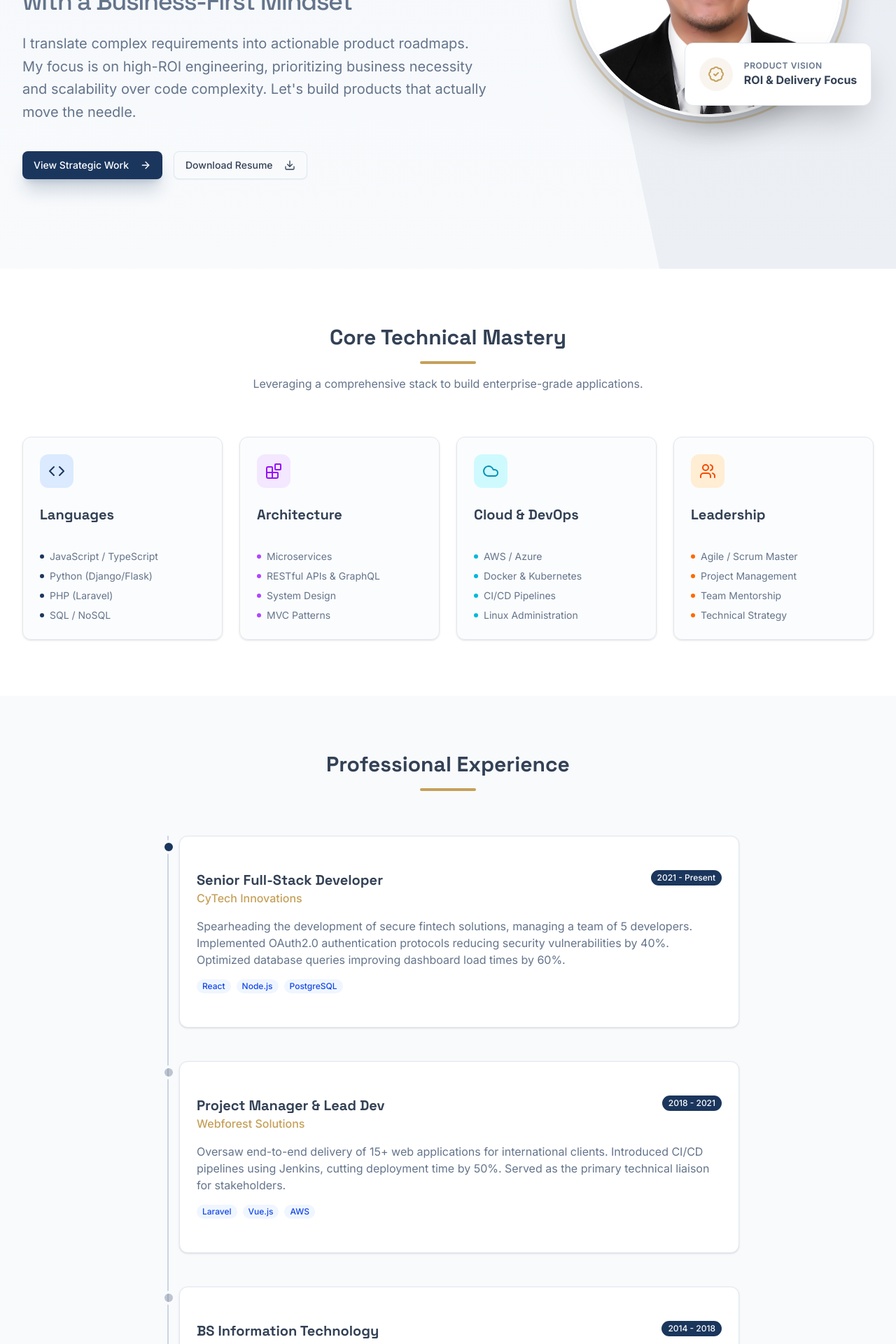
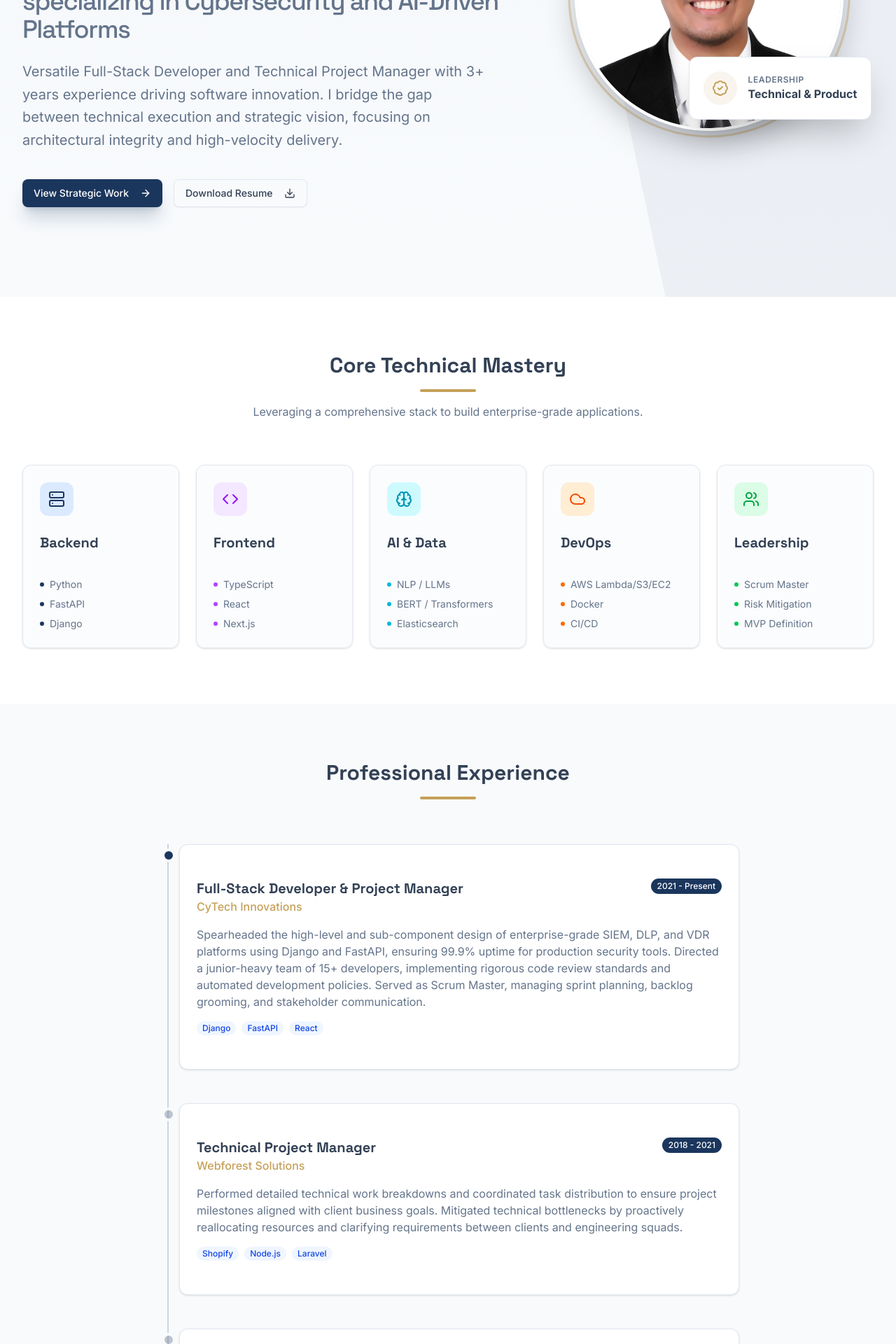
Before and after one commit to MichaelPagaran/portfolio, a Next.js app: page / in a window 1280 px wide. Shown: the part 500-2420 px from the top of the page at 70% size. Built offline with nearby package versions, Linux system fonts and the light colour scheme.

Commit message:
feat: Revamp portfolio content, add new case study, and configure Amplify deployment.

```diff
--- /dev/null
+++ b/amplify.yml
@@ -0,0 +1,17 @@
+version: 1
+frontend:
+  phases:
+    preBuild:
+      commands:
+        - npm ci
+    build:
+      commands:
+        - npm run build
+  artifacts:
+    baseDirectory: .next
+    files:
+      - '**/*'
+  cache:
+    paths:
+      - node_modules/**/*
+      - .next/cache/**/*
--- a/src/app/case-studies/page.tsx
+++ b/src/app/case-studies/page.tsx
@@ -6,6 +6,7 @@ import {
     ShieldCheck,
     Shield,
     LockKeyhole,
+    BarChart3,
     TrendingUp,
     Users,
     PiggyBank,
@@ -28,6 +29,7 @@ const iconMap: Record<string, React.ReactNode> = {
     ShieldCheck: <ShieldCheck className="h-6 w-6" />,
     Shield: <Shield className="h-6 w-6" />,
     LockKeyhole: <LockKeyhole className="h-6 w-6" />,
+    BarChart3: <BarChart3 className="h-6 w-6" />,
 };
 
 const iconColorMap: Record<string, string> = {
@@ -37,6 +39,8 @@ const iconColorMap: Record<string, string> = {
     teal: "bg-teal-50 dark:bg-teal-900/20 text-teal-700 dark:text-teal-400 border-teal-100 dark:border-teal-800",
     purple:
         "bg-purple-50 dark:bg-purple-900/20 text-purple-700 dark:text-purple-400 border-purple-100 dark:border-purple-800",
+    amber:
+        "bg-amber-50 dark:bg-amber-900/20 text-amber-700 dark:text-amber-400 border-amber-100 dark:border-amber-800",
 };
 
 function renderMarkdownBold(text: string) {
--- a/src/components/Footer.tsx
+++ b/src/components/Footer.tsx
@@ -21,7 +21,7 @@ export function Footer() {
                     </div>
                     <div className="flex space-x-6">
                         <a
-                            href="https://github.com"
+                            href="https://github.com/MichaelPagaran"
                             target="_blank"
                             rel="noopener noreferrer"
                             className="text-muted-foreground hover:text-gold transition-colors"
@@ -30,7 +30,7 @@ export function Footer() {
                             <Github className="h-6 w-6" />
                         </a>
                         <a
-                            href="https://linkedin.com"
+                            href="https://www.linkedin.com/in/michael-martin-pagaran-67a459203/"
                             target="_blank"
                             rel="noopener noreferrer"
                             className="text-muted-foreground hover:text-gold transition-colors"
--- a/src/components/home/ContactSection.tsx
+++ b/src/components/home/ContactSection.tsx
@@ -15,8 +15,8 @@ export function ContactSection() {
                             Ready to build something robust?
                         </h2>
                         <p className="text-gray-300 mb-8 text-lg max-w-2xl mx-auto">
-                            Whether you need a full-stack overhaul or technical leadership for
-                            your next big project, I&apos;m just a message away.
+                            Whether you need a full-stack overhaul, AI integration, or technical
+                            leadership for your next big project, I&apos;m just a message away.
                         </p>
                         <div className="flex flex-col sm:flex-row justify-center gap-4">
                             <Button
@@ -24,7 +24,7 @@ export function ContactSection() {
                                 size="lg"
                                 className="bg-white text-navy hover:bg-gray-100 rounded-lg"
                             >
-                                <a href="mailto:rico@example.com">
+                                <a href="mailto:mmpagaran64@gmail.com">
                                     <Mail className="mr-2 h-5 w-5 text-navy" />
                                     Send Email
                                 </a>
@@ -36,7 +36,7 @@ export function ContactSection() {
                                 className="text-white border-white/30 hover:bg-white/10 rounded-lg bg-transparent"
                             >
                                 <a
-                                    href="https://linkedin.com"
+                                    href="https://www.linkedin.com/in/michael-martin-pagaran-67a459203/"
                                     target="_blank"
                                     rel="noopener noreferrer"
                                 >
--- a/src/components/home/HeroSection.tsx
+++ b/src/components/home/HeroSection.tsx
@@ -18,25 +18,25 @@ export function HeroSection() {
                             className="mb-8 px-4 py-1.5 rounded-full bg-navy/10 dark:bg-white/10 text-navy dark:text-white border-navy/20 dark:border-white/20 font-semibold"
                         >
                             <TrendingUp className="h-4 w-4 text-gold mr-2" />
-                            Business-Driven Engineering
+                            Cybersecurity & AI Platforms
                         </Badge>
 
                         <h1 className="font-display text-4xl sm:text-5xl lg:text-6xl font-bold tracking-tight mb-6 text-foreground leading-[1.15]">
                             Michael Martin Pagaran
                             <br />
                             <span className="text-navy dark:text-gold block mt-2">
-                                Building Scalable Solutions
+                                Senior Full-Stack Engineer
                             </span>
                             <span className="text-2xl sm:text-3xl lg:text-4xl font-normal text-muted-foreground block mt-3">
-                                with a Business-First Mindset
+                                specializing in Cybersecurity and AI-Driven Platforms
                             </span>
                         </h1>
 
                         <p className="text-lg sm:text-xl text-muted-foreground mb-10 max-w-2xl mx-auto lg:mx-0 leading-relaxed">
-                            I translate complex requirements into actionable product roadmaps.
-                            My focus is on high-ROI engineering, prioritizing business
-                            necessity and scalability over code complexity. Let&apos;s build
-                            products that actually move the needle.
+                            Versatile Full-Stack Developer and Technical Project Manager
+                            with 3+ years experience driving software innovation. I bridge
+                            the gap between technical execution and strategic vision,
+                            focusing on architectural integrity and high-velocity delivery.
                         </p>
 
                         <div className="flex flex-col sm:flex-row justify-center lg:justify-start gap-4">
@@ -91,10 +91,10 @@ export function HeroSection() {
                                 </div>
                                 <div>
                                     <p className="text-xs text-muted-foreground font-semibold uppercase tracking-wider">
-                                        Product Vision
+                                        Leadership
                                     </p>
                                     <p className="text-base font-bold text-foreground">
-                                        ROI &amp; Delivery Focus
+                                        Technical &amp; Product
                                     </p>
                                 </div>
                             </div>
--- a/src/components/home/ProjectsSection.tsx
+++ b/src/components/home/ProjectsSection.tsx
@@ -1,18 +1,18 @@
 import { Card, CardContent, CardFooter } from "@/components/ui/card";
 import { projects } from "@/data/portfolio";
 import {
-    LayoutDashboard,
-    ShoppingCart,
-    CloudCog,
+    Building2,
+    ShieldCheck,
+    Brain,
     Code,
     Link as LinkIcon,
     ArrowRight,
 } from "lucide-react";
 
 const iconMap: Record<string, React.ReactNode> = {
-    LayoutDashboard: <LayoutDashboard className="h-16 w-16 text-white/20" />,
-    ShoppingCart: <ShoppingCart className="h-16 w-16 text-white/20" />,
-    CloudCog: <CloudCog className="h-16 w-16 text-white/20" />,
+    Building2: <Building2 className="h-16 w-16 text-white/20" />,
+    ShieldCheck: <ShieldCheck className="h-16 w-16 text-white/20" />,
+    Brain: <Brain className="h-16 w-16 text-white/20" />,
 };
 
 export function ProjectsSection() {
--- a/src/components/home/SkillsSection.tsx
+++ b/src/components/home/SkillsSection.tsx
@@ -1,10 +1,11 @@
 import { Card, CardContent, CardHeader } from "@/components/ui/card";
 import { skills } from "@/data/portfolio";
-import { Code, Blocks, Cloud, Users } from "lucide-react";
+import { Code, Server, Brain, Cloud, Users } from "lucide-react";
 
 const iconMap: Record<string, React.ReactNode> = {
+    Server: <Server className="h-6 w-6" />,
     Code: <Code className="h-6 w-6" />,
-    Blocks: <Blocks className="h-6 w-6" />,
+    Brain: <Brain className="h-6 w-6" />,
     Cloud: <Cloud className="h-6 w-6" />,
     Users: <Users className="h-6 w-6" />,
 };
@@ -34,6 +35,12 @@ const colorMap: Record<string, { bg: string; hoverBg: string; text: string; dot:
         text: "text-orange-600 dark:text-orange-400",
         dot: "bg-orange-500",
     },
+    green: {
+        bg: "bg-green-100 dark:bg-green-900/20",
+        hoverBg: "group-hover:bg-green-600 group-hover:text-white",
+        text: "text-green-600 dark:text-green-400",
+        dot: "bg-green-500",
+    },
 };
 
 export function SkillsSection() {
@@ -51,7 +58,7 @@ export function SkillsSection() {
                     </p>
                 </div>
 
-                <div className="grid grid-cols-1 md:grid-cols-2 lg:grid-cols-4 gap-6">
+                <div className="grid grid-cols-1 md:grid-cols-2 lg:grid-cols-5 gap-6">
                     {skills.map((skill) => {
                         const colors = colorMap[skill.color];
                         return (
--- a/src/data/portfolio.ts
+++ b/src/data/portfolio.ts
@@ -43,100 +43,106 @@ export interface CaseStudy {
 
 export const skills: Skill[] = [
     {
-        title: "Languages",
-        icon: "Code",
+        title: "Backend",
+        icon: "Server",
         color: "blue",
-        items: ["JavaScript / TypeScript", "Python (Django/Flask)", "PHP (Laravel)", "SQL / NoSQL"],
+        items: ["Python", "FastAPI", "Django"],
     },
     {
-        title: "Architecture",
-        icon: "Blocks",
+        title: "Frontend",
+        icon: "Code",
         color: "purple",
-        items: ["Microservices", "RESTful APIs & GraphQL", "System Design", "MVC Patterns"],
+        items: ["TypeScript", "React", "Next.js"],
     },
     {
-        title: "Cloud & DevOps",
+        title: "AI & Data",
+        icon: "Brain",
+        color: "cyan",
+        items: ["NLP / LLMs", "BERT / Transformers", "Elasticsearch"],
+    },
+    {
+        title: "DevOps",
         icon: "Cloud",
-        color: "cyan",
-        items: ["AWS / Azure", "Docker & Kubernetes", "CI/CD Pipelines", "Linux Administration"],
+        color: "orange",
+        items: ["AWS Lambda/S3/EC2", "Docker", "CI/CD"],
     },
     {
         title: "Leadership",
         icon: "Users",
-        color: "orange",
-        items: ["Agile / Scrum Master", "Project Management", "Team Mentorship", "Technical Strategy"],
+        color: "green",
+        items: ["Scrum Master", "Risk Mitigation", "MVP Definition"],
     },
 ];
 
 export const experiences: Experience[] = [
     {
-        role: "Senior Full-Stack Developer",
+        role: "Full-Stack Developer & Project Manager",
         company: "CyTech Innovations",
         period: "2021 - Present",
         description:
-            "Spearheading the development of secure fintech solutions, managing a team of 5 developers. Implemented OAuth2.0 authentication protocols reducing security vulnerabilities by 40%. Optimized database queries improving dashboard load times by 60%.",
-        tags: ["React", "Node.js", "PostgreSQL"],
+            "Spearheaded the high-level and sub-component design of enterprise-grade SIEM, DLP, and VDR platforms using Django and FastAPI, ensuring 99.9% uptime for production security tools. Directed a junior-heavy team of 15+ developers, implementing rigorous code review standards and automated development policies. Served as Scrum Master, managing sprint planning, backlog grooming, and stakeholder communication.",
+        tags: ["Django", "FastAPI", "React"],
         isCurrent: true,
     },
     {
-        role: "Project Manager & Lead Dev",
+        role: "Technical Project Manager",
         company: "Webforest Solutions",
         period: "2018 - 2021",
         description:
-            "Oversaw end-to-end delivery of 15+ web applications for international clients. Introduced CI/CD pipelines using Jenkins, cutting deployment time by 50%. Served as the primary technical liaison for stakeholders.",
-        tags: ["Laravel", "Vue.js", "AWS"],
+            "Performed detailed technical work breakdowns and coordinated task distribution to ensure project milestones aligned with client business goals. Mitigated technical bottlenecks by proactively reallocating resources and clarifying requirements between clients and engineering squads.",
+        tags: ["Shopify", "Node.js", "Laravel"],
     },
     {
-        role: "BS Information Technology",
-        company: "Xavier University",
-        period: "2014 - 2018",
+        role: "Faculty & Technical Mentor",
+        company: "Xavier University - Ateneo de Cagayan",
+        period: "2017 - 2018",
         description:
-            'Graduated Magna Cum Laude. Capstone Project: "Blockchain-based Voting System for Student Government Elections". President of the Computer Studies Student Council.',
-        tags: [],
+            "Taught Object-Oriented Programming (OOP), Database Systems, Information Management, and Informatics. Directly applied teaching methodologies to professional development by training engineers in SOLID principles and relational database optimization.",
+        tags: ["OOP", "Database Systems", "Informatics"],
     },
 ];
 
 export const projects: Project[] = [
     {
-        title: "FinSafe Dashboard",
+        title: "Dayung (SaaS)",
         description:
-            "A secure, real-time financial analytics dashboard for enterprise clients featuring bank-grade encryption.",
-        icon: "LayoutDashboard",
-        gradient: "from-gray-700 to-black",
-        techStack: "React • D3.js",
+            "A comprehensive SaaS platform built for scalability. Orchestrated the full development lifecycle from architecture to deployment.",
+        icon: "Building2",
+        gradient: "from-blue-900 to-indigo-900",
+        techStack: "Next.js • Django",
     },
     {
-        title: "E-Commerce Microservices",
+        title: "DLP System (4-day MVP)",
         description:
-            "Refactored a monolithic legacy shop into scalable microservices using Docker and Kubernetes orchestration.",
-        icon: "ShoppingCart",
-        gradient: "from-blue-900 to-indigo-900",
-        techStack: "Go • K8s",
+            "Rapidly prototyped and delivered a Data Loss Prevention system MVP in just 4 days, demonstrating high-velocity delivery.",
+        icon: "ShieldCheck",
+        gradient: "from-gray-700 to-black",
+        techStack: "Django • Redis",
     },
     {
-        title: "CloudSync API",
+        title: "Real-Time Sentiment Analysis",
         description:
-            "Robust REST API for synchronizing offline-first mobile applications with central databases.",
-        icon: "CloudCog",
+            "AI-driven platform leveraging NLP and Transformers to provide real-time sentiment insights from data streams.",
+        icon: "Brain",
         gradient: "from-green-900 to-teal-900",
-        techStack: "Node • Redis",
+        techStack: "FastAPI • BERT",
     },
 ];
 
 export const caseStudies: CaseStudy[] = [
     {
         title: "Dayung",
-        category: "SaaS Product",
+        category: "SaaS",
         icon: "Building2",
         iconColor: "blue",
         strategicLabel: "Strategic Role: Solo Founder",
         strategicDescription:
-            "Owned the entire product lifecycle from ideation to market fit. Identified a critical gap in SME HR processes and executed a vision to automate payroll, directly addressing operational inefficiencies.",
+            "Engineered a comprehensive SaaS solution for Homeowners Associations (HOA) from the ground up. Architected a scalable serverless backend to handle complex tenant data, billing, and community management, directly addressing operational inefficiencies in property management.",
         impacts: [
-            "Streamlined HR ops for **50+ SMEs** within 6 months.",
-            "Reduced manual payroll processing overhead by **65%**.",
+            "Automated billing and notifications for **50+ communities**.",
+            "Reduced administrative workload by **60%** through serverless automation.",
         ],
-        tags: ["Vue.js", "Laravel", "MySQL"],
+        tags: ["Next.js", "Django", "PostgreSQL", "AWS Lambda"],
     },
     {
         title: "DLP System",
@@ -145,12 +151,12 @@ export const caseStudies: CaseStudy[] = [
         iconColor: "emerald",
         strategicLabel: "Strategic Pivot: 4-Day MVP",
         strategicDescription:
-            "Faced with a critical compliance deadline, I pivoted the engineering strategy from a 3-month roadmap to a high-impact MVP. Delivered core functionality in just 4 days to secure stakeholder trust.",
+            "Executed a critical strategic pivot to meet a strict compliance deadline. Delivered a fully functional MVP in just 4 days using Django and Redis to process data via Microsoft Graph API, securing immediate stakeholder trust and regulatory approval.",
         impacts: [
             "Ensured **100% regulatory compliance** ahead of schedule.",
-            "Processed **1M+ daily events** with 40% higher accuracy.",
+            "Processed high-volume events with stabilized **Celery task queues**.",
         ],
-        tags: ["Python", "ElasticSearch", "Kafka"],
+        tags: ["Python", "Django", "Redis", "Celery", "Microsoft Graph API"],
     },
     {
         title: "SIEM Platform",
@@ -167,8 +173,8 @@ export const caseStudies: CaseStudy[] = [
             "Managed **20+ developers** across 3 time zones, implementing Scrum practices that increased sprint velocity by 25%.",
         bottomLineDescription:
             "Improved system uptime to 99.99% and reduced incident response costs by automating 50% of playbooks.",
-        coreTechPrimary: ["FastAPI", "Next.js"],
-        coreTechSecondary: ["AWS Lambda", "Kubernetes"],
+        coreTechPrimary: ["FastAPI", "Django", "Next.js"],
+        coreTechSecondary: ["Docker", "S3", "Redis", "Celery"],
     },
     {
         title: "VDR System",
@@ -182,6 +188,20 @@ export const caseStudies: CaseStudy[] = [
             "Zero unauthorized access incidents during live M&A deals.",
             "Enabled granular permission controls demanded by legal teams.",
         ],
-        tags: ["Node.js", "PostgreSQL", "AWS S3"],
+        tags: ["Next.js", "Django", "PostgreSQL", "Celery"],
+    },
+    {
+        title: "Sentiment Analysis",
+        category: "AI & NLP",
+        icon: "BarChart3",
+        iconColor: "amber",
+        strategicLabel: "Strategic Role: AI Engineer",
+        strategicDescription:
+            "Engineered a real-time sentiment analysis engine to visualize customer feedback trends instantly. Leveraged BERT transformers for high-accuracy NLP and WebSockets for low-latency data streaming to dashboards.",
+        impacts: [
+            "Reduced feedback response time by **75%** via instant alerts.",
+            "Visualized sentiment data with **sub-second latency** for stakeholders.",
+        ],
+        tags: ["FastAPI", "BERT"],
     },
 ];
```
Also changed, not shown: 2 other files (tests, documents, lock files or other folders).
